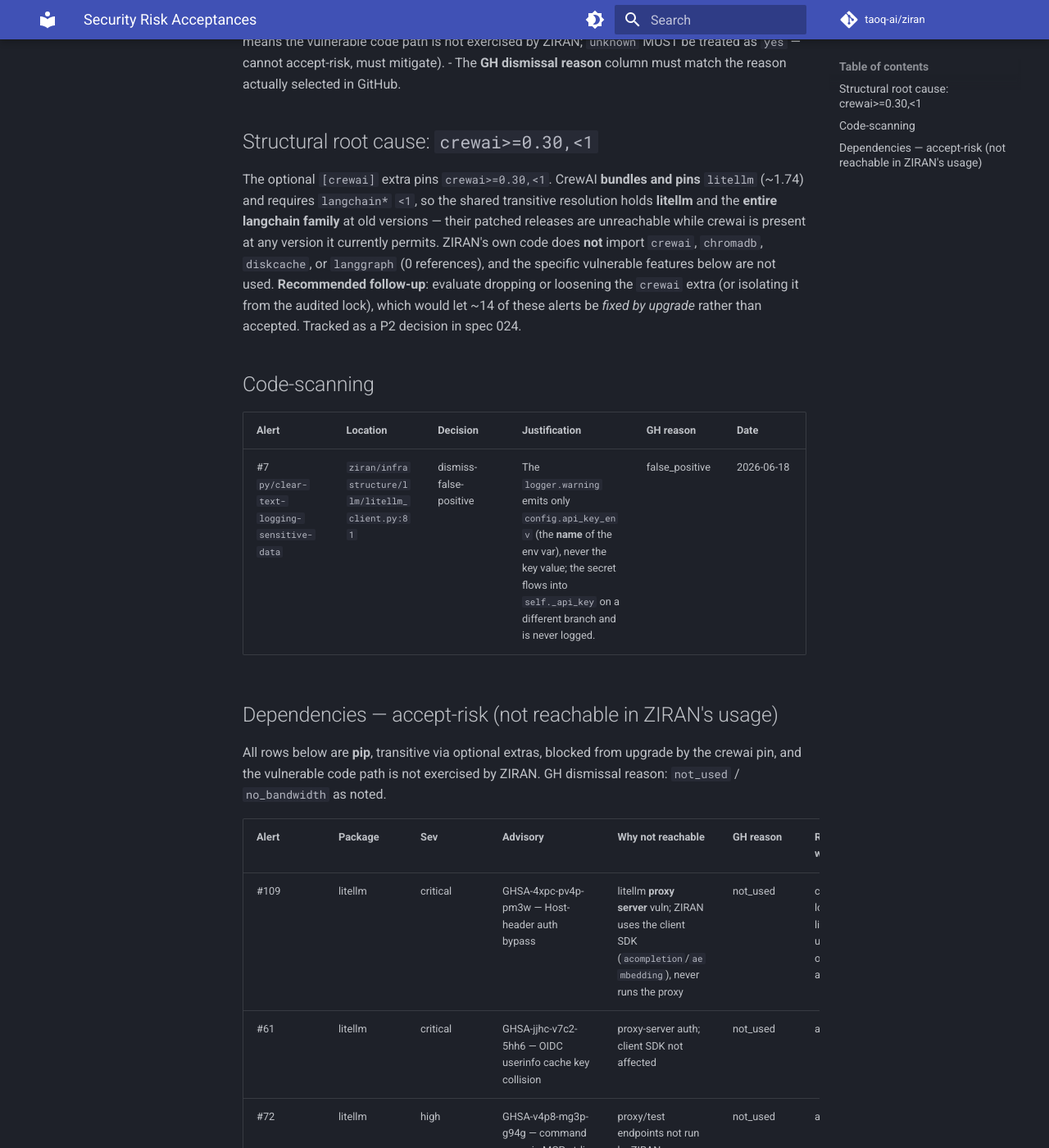
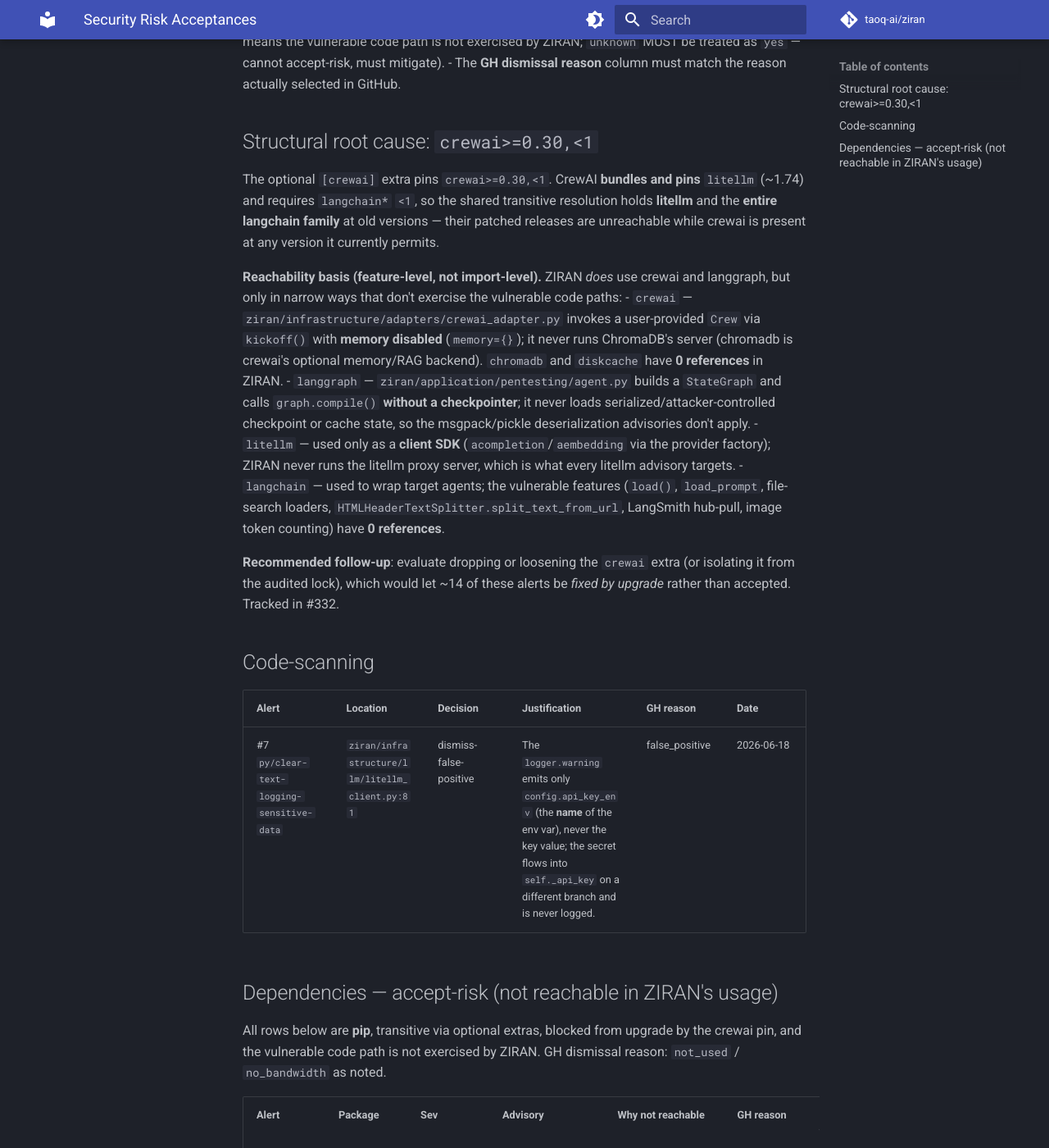
Before and after one commit to taoq-ai/ziran, an MkDocs documentation site: the page built from docs/security/risk-acceptances.md, in a window 1280 px wide and 1400 px high, scrolled down 426 px. Shown: the whole window at 82% size. Built offline with MkDocs 1.6.1 and Material for MkDocs 9.7.7, drawn with Linux system fonts in a browser that asks for light colours; comment, search, counter and statistics services are not loaded; some of the changed text lies outside the part shown.

Commit message:
docs(security): address PR #333 review (spec 024, #330)
- risk-acceptances.md: correct the reachability basis — ZIRAN DOES use crewai
  (adapter, memory disabled) and langgraph (graph compiled without a
  checkpointer), so justify per-feature/data-path rather than the inaccurate
  '0 imports' claim; chromadb/diskcache remain 0-ref. Per-row langgraph/chromadb
  justifications corrected accordingly.
- ci.yml: correct the dependency-audit comment — pip-audit has no severity
  filter so it fails on any un-ignored advisory (matches the all-severities
  policy); npm audit gates on high+.
- risk-acceptance-record.md contract: add accept-risk-not-reachable to the
  allowed Decision values and to the pip-audit ignore-list invariant (FR-010).
- tasks.md: fix the coverage wording — enforced CI gate is --cov-fail-under=80
  (constitution targets 85%); current 82.26% passes. Mark T010 done.

Refs #330

```diff
--- a/docs/security/risk-acceptances.md
+++ b/docs/security/risk-acceptances.md
@@ -19,11 +19,25 @@
 The optional `[crewai]` extra pins `crewai>=0.30,<1`. CrewAI **bundles and pins** `litellm`
 (~1.74) and requires `langchain*` `<1`, so the shared transitive resolution holds **litellm**
 and the **entire langchain family** at old versions — their patched releases are unreachable
-while crewai is present at any version it currently permits. ZIRAN's own code does **not** import
-`crewai`, `chromadb`, `diskcache`, or `langgraph` (0 references), and the specific vulnerable
-features below are not used. **Recommended follow-up**: evaluate dropping or loosening the
-`crewai` extra (or isolating it from the audited lock), which would let ~14 of these alerts be
-*fixed by upgrade* rather than accepted. Tracked as a P2 decision in spec 024.
+while crewai is present at any version it currently permits.
+
+**Reachability basis (feature-level, not import-level).** ZIRAN *does* use crewai and langgraph,
+but only in narrow ways that don't exercise the vulnerable code paths:
+- `crewai` — `ziran/infrastructure/adapters/crewai_adapter.py` invokes a user-provided `Crew` via
+  `kickoff()` with **memory disabled** (`memory={}`); it never runs ChromaDB's server (chromadb is
+  crewai's optional memory/RAG backend). `chromadb` and `diskcache` have **0 references** in ZIRAN.
+- `langgraph` — `ziran/application/pentesting/agent.py` builds a `StateGraph` and calls
+  `graph.compile()` **without a checkpointer**; it never loads serialized/attacker-controlled
+  checkpoint or cache state, so the msgpack/pickle deserialization advisories don't apply.
+- `litellm` — used only as a **client SDK** (`acompletion`/`aembedding` via the provider factory);
+  ZIRAN never runs the litellm proxy server, which is what every litellm advisory targets.
+- `langchain` — used to wrap target agents; the vulnerable features (`load()`, `load_prompt`,
+  file-search loaders, `HTMLHeaderTextSplitter.split_text_from_url`, LangSmith hub-pull, image
+  token counting) have **0 references**.
+
+**Recommended follow-up**: evaluate dropping or loosening the `crewai` extra (or isolating it from
+the audited lock), which would let ~14 of these alerts be *fixed by upgrade* rather than accepted.
+Tracked in #332.
 
 ## Code-scanning
 
@@ -43,15 +57,15 @@
 | #72 | litellm | high | GHSA-v4p8-mg3p-g94g — command exec via MCP stdio test endpoints | proxy/test endpoints not run by ZIRAN | not_used | as above |
 | #62 | litellm | high | GHSA-69x8-hrgq-fjj8 — password-hash exposure / pass-the-hash | proxy auth store not used | not_used | as above |
 | #60 | litellm | high | GHSA-53mr-6c8q-9789 — privilege escalation via proxy config endpoint | proxy config endpoint not exposed | not_used | as above |
-| #84 | chromadb | critical | GHSA-f4j7-r4q5-qw2c — pre-auth code injection | not imported by ZIRAN (0 refs); requires running the ChromaDB server, which ZIRAN never does | not_used | chromadb becomes a used dependency |
+| #84 | chromadb | critical | GHSA-f4j7-r4q5-qw2c — pre-auth code injection | 0 refs in ZIRAN; transitive via crewai's optional memory backend, but the CrewAI adapter runs with memory disabled and never starts the ChromaDB server the vuln requires | not_used | chromadb becomes a used dependency / memory enabled |
 | #78 | langchain-core | high | GHSA-pjwx-r37v-7724 — unsafe `load()` deserialization | ZIRAN never calls langchain `load()` on untrusted objects (0 refs) | not_used | crewai loosened or feature used |
 | #47 | langchain-core | high | GHSA-qh6h-p6c9-ff54 — path traversal in legacy `load_prompt` | `load_prompt` not used (0 refs) | not_used | as above |
 | #82 | langchain | high | GHSA-3644-q5cj-c5c7 — LangSmith public-prompt-pull deserialization | ZIRAN never pulls prompts from the LangSmith hub | not_used | as above |
 | #108 | langchain | medium | GHSA-gr75-jv2w-4656 — path traversal in file-search loaders | langchain file-search loaders not used | not_used | as above |
 | #69 | langchain-text-splitters | medium | GHSA-fv5p-p927-qmxr — `HTMLHeaderTextSplitter.split_text_from_url` SSRF | text splitters not used (0 refs) | not_used | as above |
-| #43 | langgraph | medium | GHSA-g48c-2wqr-h844 — checkpoint msgpack deserialization | ZIRAN doesn't load untrusted langgraph checkpoints (langgraph not imported) | not_used | as above |
-| #42 | langgraph-checkpoint | medium | GHSA-mhr3-j7m5-c7c9 — BaseCache deserialization RCE | not reachable; no untrusted cache loading | not_used | as above |
-| #41 | diskcache | medium | GHSA-w8v5-vhqr-4h9v — unsafe pickle deserialization | not imported by ZIRAN (0 refs); no untrusted cache loaded | not_used | diskcache becomes used |
+| #43 | langgraph | medium | GHSA-g48c-2wqr-h844 — checkpoint msgpack deserialization | the pentest orchestrator compiles its StateGraph **without a checkpointer** and never loads serialized/untrusted checkpoint state | not_used | as above |
+| #42 | langgraph-checkpoint | medium | GHSA-mhr3-j7m5-c7c9 — BaseCache deserialization RCE | no checkpointer/cache is configured; ZIRAN never deserializes untrusted cache data | not_used | as above |
+| #41 | diskcache | medium | GHSA-w8v5-vhqr-4h9v — unsafe pickle deserialization | 0 refs in ZIRAN; no untrusted cache loaded | not_used | diskcache becomes used |
 | #40 | langchain-core | low | GHSA-2g6r-c272-w58r — SSRF via image token counting | image token counting not used | not_used | as above |
 | #70 | langchain-openai | low | GHSA-r7w7-9xr2-qq2r — image token counting SSRF (DNS rebinding) | not used | not_used | as above |
 | #111 | langsmith | high | GHSA-f4xh-w4cj-qxq8 — LangSmith SDK TracingMiddleware arbitrary server-side file read | ZIRAN does not use the LangSmith SDK / TracingMiddleware (0 refs); langsmith is a transitive dep of langchain-core, pinned at 0.8.5 (<0.8.18) by the crewai-blocked langchain family | not_used | crewai loosened / langchain upgradable |
```
Also changed, not shown: specs/024-security-alert-remediation/contracts/risk-acceptance-record.md (+6 -5 lines), specs/024-security-alert-remediation/tasks.md (+2 -2 lines), 1 other file.
